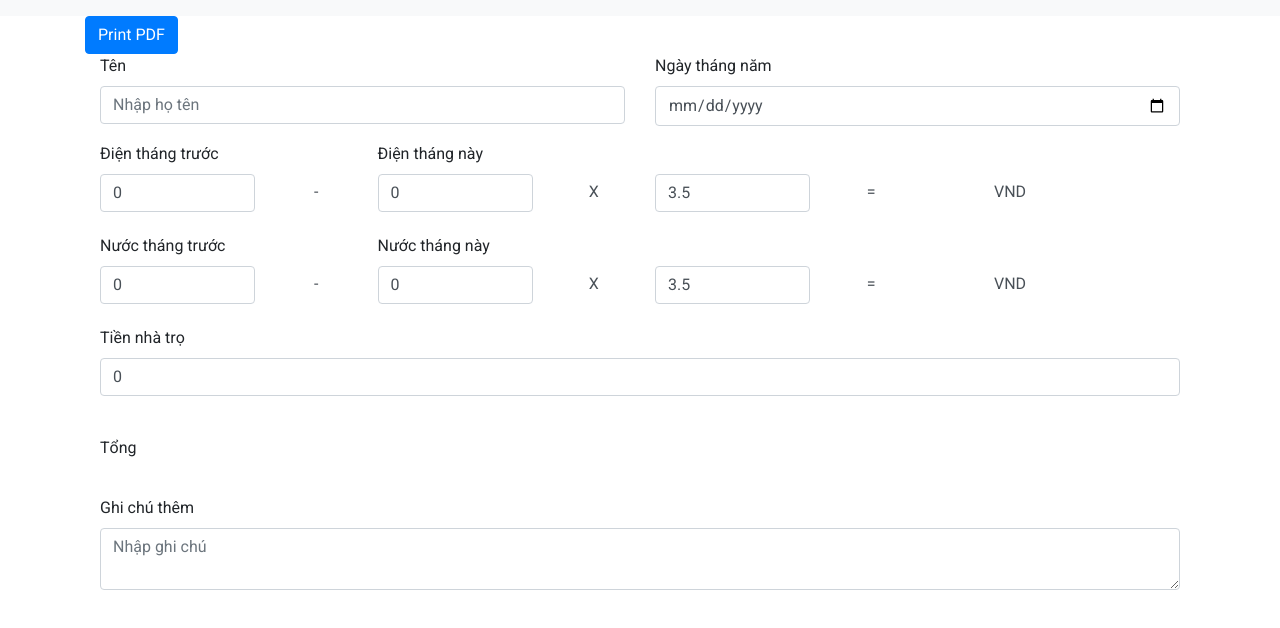
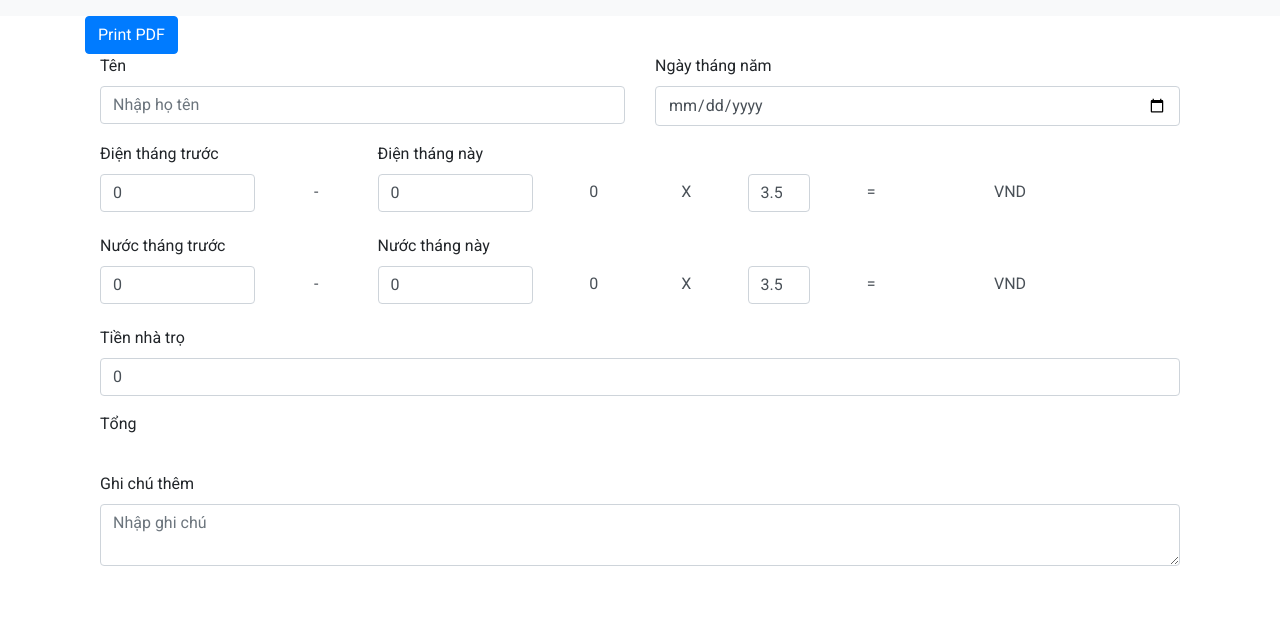
Before and after one commit to thanhdat7999/angular-app-heroku, an Angular app: page / in a window 1280 px wide. Shown: the top 628 px of the page. Built offline with nearby package versions, Linux system fonts and the light colour scheme.

Commit message:
update datetime

```diff
--- a/src/app/rentroom-form/rentroom-form.component.html
+++ b/src/app/rentroom-form/rentroom-form.component.html
@@ -3,7 +3,7 @@
 <div class="container">
   <div id="capture" class="row" style="display: none;">
     <h4 class="text-center col-md-8">{{fullName}}</h4>
-    <h4 class="text-center col-md-8">{{date}}</h4>
+    <h4 class="text-center col-md-8">{{datetime | date:'dd/MM/yyyy'}}</h4>
     <h4 class="text col-md-8">Giá điện: {{displayElectricTotal}} VND</h4>
     <h4 class="text col-md-8">Giá nước: {{displayWaterTotal}} VND</h4>
     <h4 class="text col-md-8">Giá phòng: {{displayRoomPrice}} VND</h4>
@@ -25,7 +25,7 @@
       </div>
       <div class="form-group col-md-6">
         <label for="inputEmail4">Ngày tháng năm</label>
-        <input [ngModel]="date" (ngModelChange)="getDate($event)" name="date" type="date" class="form-control" id="date"
+        <input [ngModel]="datetime" (ngModelChange)="getDate($event)" name="datetime" type="date" class="form-control" id="datetime"
           placeholder="Nhập họ tên">
       </div>
     </div>
@@ -53,9 +53,15 @@
         <div class="col-md-1">
           <label style="visibility: hidden;">...</label>
         </div>
+        <label class="text-center form-control remove-border-form">{{electricResult}}</label>
+      </div>
+      <div class="col-md-1">
+        <div class="col-md-1">
+          <label style="visibility: hidden;">...</label>
+        </div>
         <label class="text-center form-control remove-border-form">X</label>
       </div>
-      <div class="col-md-2">
+      <div class="col-md-1">
         <div class="col-md-1">
           <label style="visibility: hidden;">...</label>
         </div>
@@ -101,9 +107,15 @@
         <div class="col-md-1">
           <label style="visibility: hidden;">...</label>
         </div>
+        <label class="text-center form-control remove-border-form">{{waterResult}}</label>
+      </div>
+      <div class="col-md-1">
+        <div class="col-md-1">
+          <label style="visibility: hidden;">...</label>
+        </div>
         <label class="text-center form-control remove-border-form">X</label>
       </div>
-      <div class="col-md-2">
+      <div class="col-md-1">
         <div class="col-md-1">
           <label style="visibility: hidden;">...</label>
         </div>
@@ -134,7 +146,6 @@
       <div>
         <label id="roomPriceErrorMessage" class="text form-control remove-border-form" style="display: none; color: red;">Xin hãy nhập số và số lớn hơn 0</label>
       </div>
-      <label>{{displayRoomPrice}}</label>
   </div>
   <div class="form-group col-md-12">
     <label for="inputEmail4">Tổng</label><br>
--- a/src/app/rentroom-form/rentroom-form.component.ts
+++ b/src/app/rentroom-form/rentroom-form.component.ts
@@ -2,6 +2,7 @@ import { Component, ElementRef, OnInit, ViewChild } from '@angular/core';
 
 import jsPDF from 'jspdf'
 import html2canvas from 'html2canvas';
+import { formatDate } from '@angular/common';
 
 @Component({
   selector: 'app-rentroom-form',
@@ -14,17 +15,19 @@ export class RentroomFormComponent implements OnInit {
 
 
   fullName:string="";
-  date:string="";
+  datetime:string="";
   description:string="";
 
   preElectric:number=0;
   electric:number=0;
+  electricResult:number=0;
   electricAmount:number=3.5;
   electricTotal: number=0;
   displayElectricTotal: string="";
 
   preWater:number=0;
   water:number=0;
+  waterResult:number=0;
   waterAmount:number=3.5;
   waterTotal:number=0;
   displayWaterTotal: string="";
@@ -43,7 +46,9 @@ export class RentroomFormComponent implements OnInit {
     this.fullName=val;
   }
   getDate(val: any){
-    this.date=val;
+    const format='dd/MM/yyyy';
+    const locale='en-US';
+    this.datetime= val //formatDate(val,format,locate);
   }
 
   calculateTotalPrice(){
@@ -81,6 +86,7 @@ export class RentroomFormComponent implements OnInit {
     this.preElectric=val;
 
     this.electricTotal=this.electricAmount*(this.preElectric - this.electric) * 1000;
+    this.electricResult=this.preElectric - this.electric;
     this.displayElectricTotal=this.electricTotal.toLocaleString('en-GB');
 
     if (isNaN(this.electricTotal) || this.electricTotal < 0)
@@ -107,7 +113,7 @@ export class RentroomFormComponent implements OnInit {
     this.electric=val;
     this.electricTotal=this.electricAmount*(this.preElectric - this.electric)*1000;
     this.displayElectricTotal=this.electricTotal.toLocaleString('en-GB');
-
+    this.electricResult=this.preElectric - this.electric;
     if (isNaN(this.electricTotal) || this.electricTotal < 0)
     {
       console.log(true);
@@ -141,7 +147,7 @@ export class RentroomFormComponent implements OnInit {
     this.preWater=val;
     this.waterTotal=this.waterAmount*(this.preWater - this.water)*1000;
     this.displayWaterTotal=this.waterTotal.toLocaleString('en-GB');
-
+    this.waterResult=this.preWater - this.water;
     if (isNaN(this.waterTotal) || this.waterTotal < 0)
     {
       console.log(true);
@@ -167,7 +173,7 @@ export class RentroomFormComponent implements OnInit {
     this.water=val;
     this.waterTotal=this.waterAmount*(this.preWater - this.water)*1000;
     this.displayWaterTotal=this.waterTotal.toLocaleString('en-GB');
-
+    this.waterResult=this.preWater - this.water;
     if (isNaN(this.waterTotal) || this.waterTotal < 0)
     {
       console.log(true);
```
